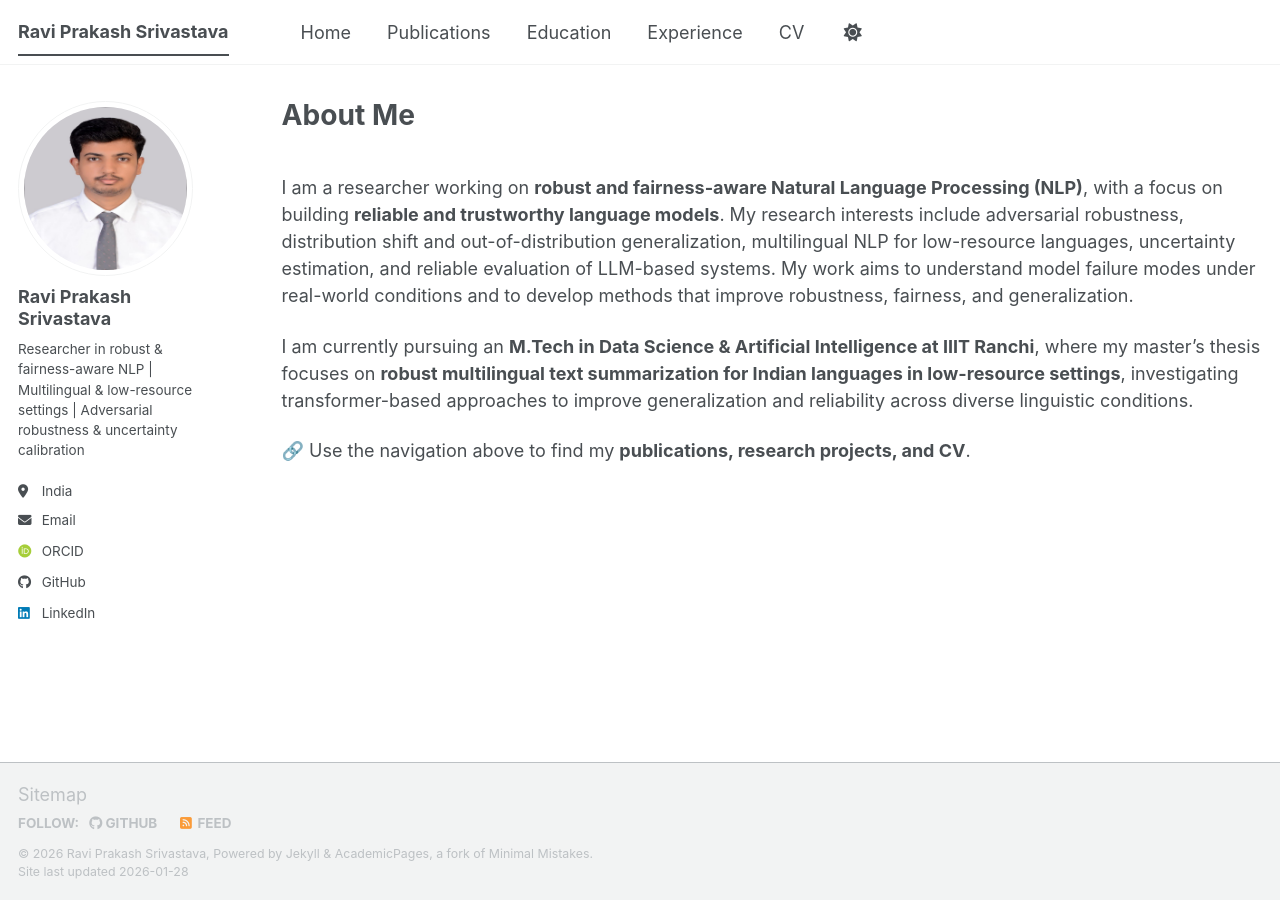
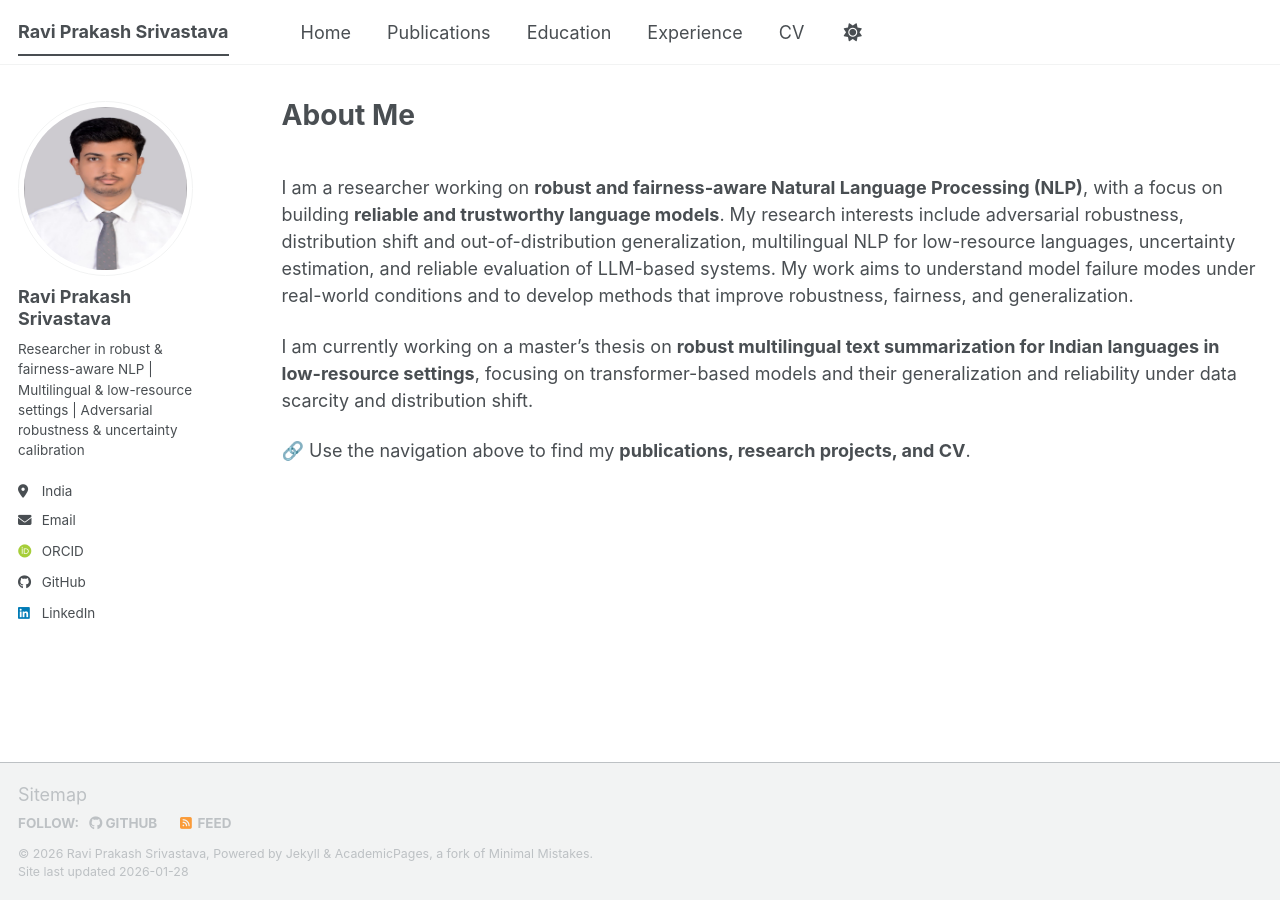
Before and after one commit to t36512401-hue/t36512401-hue.github.io, a Jekyll site: the page built from index.md, in a window 1280 px wide. Built offline with Jekyll 4.4.1, drawn with Linux system fonts in a browser that asks for light colours; some web fonts are replaced; a script bundle is joined from its source files by our own code; library files that are not in the unit come from our copies.

Commit message:
Update index.md

```diff
--- a/index.md
+++ b/index.md
@@ -8,6 +8,6 @@ author_profile: true
 <br>
 I am a researcher working on **robust and fairness-aware Natural Language Processing (NLP)**, with a focus on building **reliable and trustworthy language models**. My research interests include adversarial robustness, distribution shift and out-of-distribution generalization, multilingual NLP for low-resource languages, uncertainty estimation, and reliable evaluation of LLM-based systems. My work aims to understand model failure modes under real-world conditions and to develop methods that improve robustness, fairness, and generalization.
 
-I am currently pursuing an **M.Tech in Data Science & Artificial Intelligence at IIIT Ranchi**, where my master’s thesis focuses on **robust multilingual text summarization for Indian languages in low-resource settings**, investigating transformer-based approaches to improve generalization and reliability across diverse linguistic conditions.
+I am currently working on a master’s thesis on **robust multilingual text summarization for Indian languages in low-resource settings**, focusing on transformer-based models and their generalization and reliability under data scarcity and distribution shift.
 
 🔗 Use the navigation above to find my **publications, research projects, and CV**.
```
